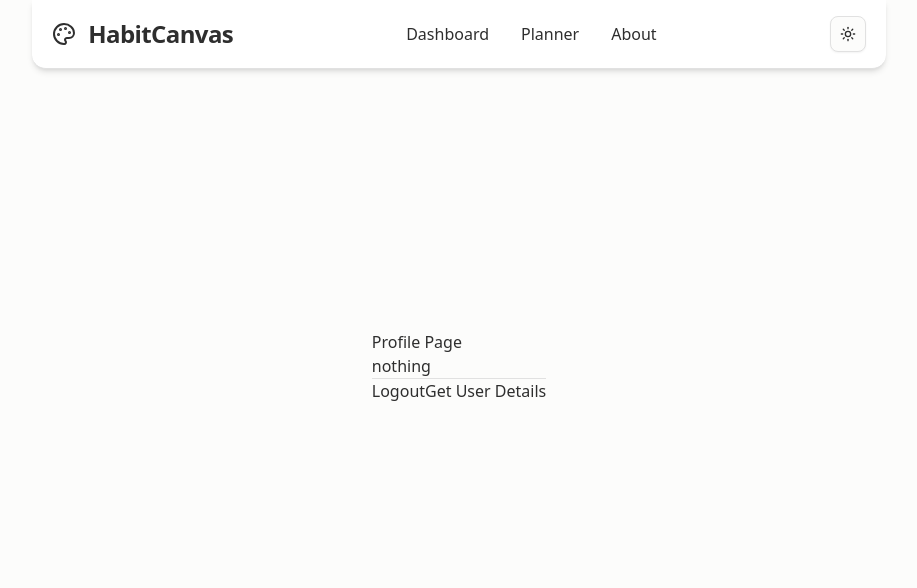
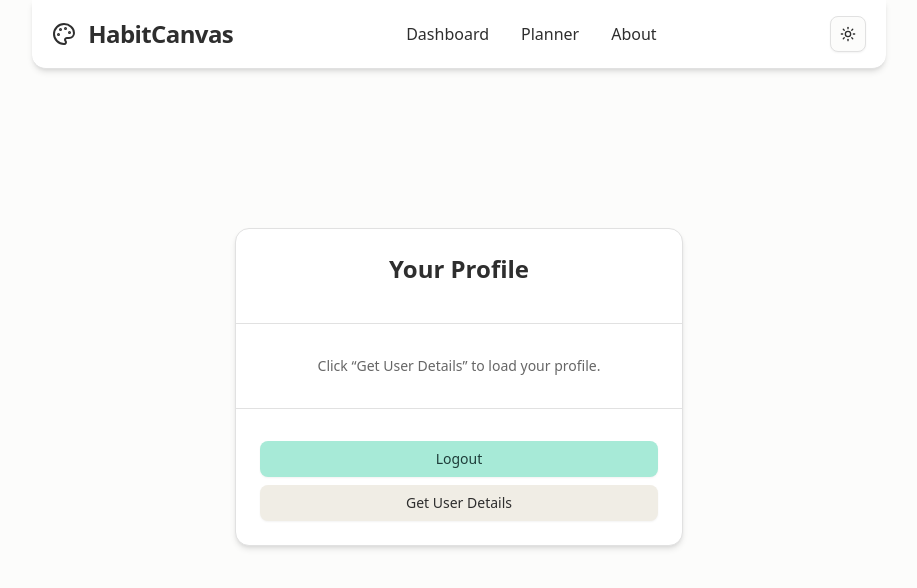
Before and after one commit to devanshtyagi26/HabitCanvas, a Next.js app: page /profile in a window 1280 px wide. Shown: the top 588 px of the page, without its empty margins (181-1098 px from the left). Built offline with nearby package versions, Linux system fonts and the light colour scheme.

Commit message:
Added skeleton

```diff
--- a/package.json
+++ b/package.json
@@ -12,6 +12,7 @@
     "@radix-ui/react-dialog": "^1.1.14",
     "@radix-ui/react-dropdown-menu": "^2.1.15",
     "@radix-ui/react-label": "^2.1.7",
+    "@radix-ui/react-separator": "^1.1.7",
     "@radix-ui/react-slot": "^1.2.3",
     "@tailwindcss/postcss": "^4.1.11",
     "axios": "^1.10.0",
--- a/src/app/login/page.jsx
+++ b/src/app/login/page.jsx
@@ -16,6 +16,7 @@ import { Button } from "@/components/ui/button";
 import { Input } from "@/components/ui/input";
 import { Label } from "@/components/ui/label";
 import { Eye, EyeOff } from "lucide-react";
+import { Separator } from "@/components/ui/separator";
 
 const LoginPage = () => {
   const router = useRouter();
@@ -65,7 +66,7 @@ const LoginPage = () => {
           Enter your credentials to continue
         </p>
       </CardHeader>
-      <hr />
+      <Separator className="my-2" />
 
       <CardContent>
         {error && (
--- a/src/app/profile/page.jsx
+++ b/src/app/profile/page.jsx
@@ -6,13 +6,27 @@ import Link from "next/link";
 import { toast } from "react-hot-toast";
 import { useRouter } from "next/navigation";
 
+import {
+  Card,
+  CardHeader,
+  CardTitle,
+  CardContent,
+  CardFooter,
+} from "@/components/ui/card";
+import { Button } from "@/components/ui/button";
+import { Separator } from "@/components/ui/separator";
+import { Skeleton } from "@/components/ui/skeleton";
+
 export default function ProfilePage() {
   const router = useRouter();
-  const [data, setData] = useState("0");
+  const [data, setData] = useState(null);
+  const [loading, setLoading] = useState(false);
 
   const getUserDetails = async () => {
     try {
+      setLoading(true);
       const token = localStorage.getItem("token");
+
       const res = await axios.post(
         "/api/users/me",
         {},
@@ -22,36 +36,73 @@ export default function ProfilePage() {
           },
         }
       );
+
       setData(res.data.data.uuid);
     } catch (error) {
       console.error(error.response?.data || error.message);
-      toast.error(error.message);
+      toast.error(error.response?.data?.message || error.message);
+      setData(null);
+    } finally {
+      setLoading(false);
     }
   };
 
   const logout = async () => {
     try {
       await axios.get("/api/users/logout");
-      toast.success("Logout Success");
+      toast.success("Logout successful");
       router.push("/login");
     } catch (error) {
-      console.log(error.message);
+      console.error(error.message);
       toast.error(error.message);
     }
   };
+
   return (
-    <div>
-      <h1>Profile Page</h1>
-      <h2>
-        {data === "0" ? (
-          "nothing"
+    <Card className="w-full max-w-md mx-auto mt-10 shadow-md border-border rounded-xl">
+      <CardHeader>
+        <CardTitle className="text-center text-2xl">Your Profile</CardTitle>
+      </CardHeader>
+
+      <Separator className="my-2" />
+
+      <CardContent className="space-y-4 text-center">
+        {loading ? (
+          <Skeleton className="h-5 w-80 mx-auto bg-gray-300" />
+        ) : data === null ? (
+          <p className="text-sm text-muted-foreground">
+            Click “Get User Details” to load your profile.
+          </p>
+        ) : data === "0" ? (
+          <p className="text-sm text-muted-foreground">No user ID found.</p>
         ) : (
-          <Link href={`/profile/${data}`}>{data}</Link>
+          <p className="text-sm text-muted-foreground">
+            User ID:{" "}
+            <Link
+              href={`/profile/${data}`}
+              className="text-primary hover:underline break-all"
+            >
+              {data}
+            </Link>
+          </p>
         )}
-      </h2>
-      <hr />
-      <button onClick={logout}>Logout</button>
-      <button onClick={getUserDetails}>Get User Details</button>
-    </div>
+      </CardContent>
+
+      <Separator className="my-2" />
+
+      <CardFooter className="flex flex-col space-y-2">
+        <Button onClick={logout} className="w-full">
+          Logout
+        </Button>
+        <Button
+          onClick={getUserDetails}
+          variant="secondary"
+          className="w-full"
+          disabled={loading}
+        >
+          {loading ? "Loading..." : "Get User Details"}
+        </Button>
+      </CardFooter>
+    </Card>
   );
 }
--- a/src/app/signup/page.jsx
+++ b/src/app/signup/page.jsx
@@ -16,6 +16,7 @@ import { Input } from "@/components/ui/input";
 import { Label } from "@/components/ui/label";
 import { Eye, EyeOff } from "lucide-react";
 import { toast } from "sonner";
+import { Separator } from "@/components/ui/separator";
 
 function SignUpPage() {
   const router = useRouter();
@@ -69,7 +70,7 @@ function SignUpPage() {
           Fill in the details below to get started
         </p>
       </CardHeader>
-      <hr />
+      <Separator className="my-2" />
       <CardContent>
         <form
           onSubmit={(e) => {
--- /dev/null
+++ b/src/components/ui/separator.jsx
@@ -0,0 +1,27 @@
+"use client"
+
+import * as React from "react"
+import * as SeparatorPrimitive from "@radix-ui/react-separator"
+
+import { cn } from "@/lib/utils"
+
+function Separator({
+  className,
+  orientation = "horizontal",
+  decorative = true,
+  ...props
+}) {
+  return (
+    <SeparatorPrimitive.Root
+      data-slot="separator"
+      decorative={decorative}
+      orientation={orientation}
+      className={cn(
+        "bg-border shrink-0 data-[orientation=horizontal]:h-px data-[orientation=horizontal]:w-full data-[orientation=vertical]:h-full data-[orientation=vertical]:w-px",
+        className
+      )}
+      {...props} />
+  );
+}
+
+export { Separator }
--- /dev/null
+++ b/src/components/ui/skeleton.jsx
@@ -0,0 +1,15 @@
+import { cn } from "@/lib/utils"
+
+function Skeleton({
+  className,
+  ...props
+}) {
+  return (
+    <div
+      data-slot="skeleton"
+      className={cn("bg-accent animate-pulse rounded-md", className)}
+      {...props} />
+  );
+}
+
+export { Skeleton }
```
Also changed, not shown: 1 other file (tests, documents, lock files or other folders).
